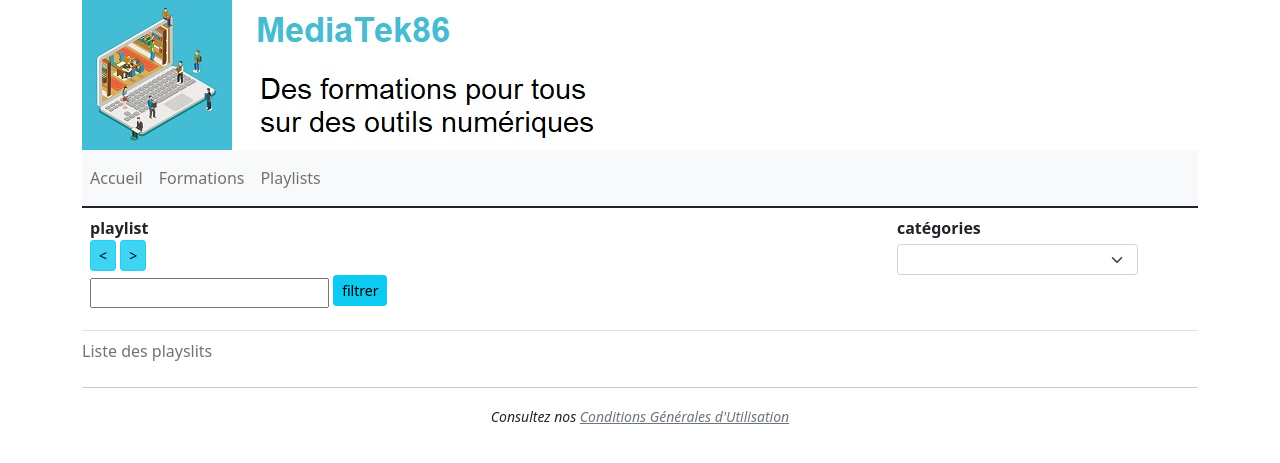
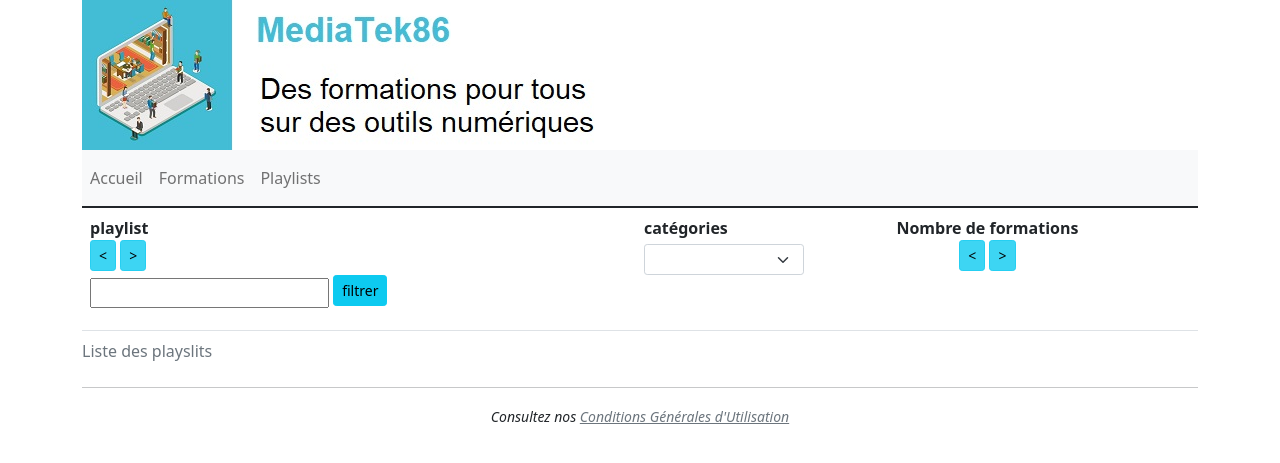
Before and after one commit to S-T-L/mediatekformation, a Symfony app: template templates/pages/playlists.html.twig in a window 1280 px wide. Shown: the top 463 px of the page. Run offline with Twig, Linux system fonts and the light colour scheme; the template is opened without the code that fills it, so the values that code supplies are empty; some libraries are stand-ins or nearby versions.

Commit message:
Phase 3 : MISSION 1 : Tâche 2 : Ajout d'une fonctionnalité : - Ajout d'une colonne pour afficher le nombre de formations par playlists et permettre un tri croissant / décroissant

```diff
--- a/templates/pages/playlists.html.twig
+++ b/templates/pages/playlists.html.twig
@@ -1,7 +1,7 @@
 {% extends "basefront.html.twig" %}
 {% block body %}
     <table class="table table-striped">
-        <caption>Liste des playslits</caption>
+        <caption>Liste des playslits</caption<>
         <thead>
             <tr>
                 <th class="text-left align-top" scope="col">
@@ -34,6 +34,11 @@
                     </form>
                 </th>
                 <th class="text-center align-top" scope="col">
+                    Nombre de formations<br />
+                    <a href="{{ path('playlists.sort', {champ:'nbFormations', ordre:'ASC'}) }}" class="btn btn-info btn-sm active" role="button" aria-pressed="true"><</a>
+                    <a href="{{ path('playlists.sort', {champ:'nbFormations', ordre:'DESC'}) }}" class="btn btn-info btn-sm active" role="button" aria-pressed="true">></a>
+                </th>
+                <th class="text-center align-top" scope="col">
                     &nbsp;
                 </th>
             </tr>
@@ -57,6 +62,8 @@
                             {% endif %}
                         </td>
                         <td class="text-center">
+                            {{ playlists[k].formations|length }}
+                        <td class="text-center">
                             <a href="{{ path('playlists.showone', {id:playlists[k].id}) }}" class="btn btn-secondary">Voir détail</a>
                         </td>
                     </tr>
```
Also changed, not shown: src/Controller/PlaylistsController.php (+10 -1 lines), src/Repository/PlaylistRepository.php (+16 -0 lines).
